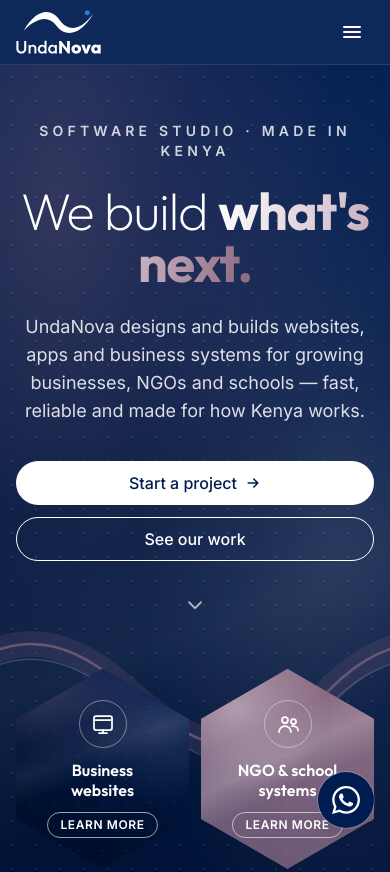
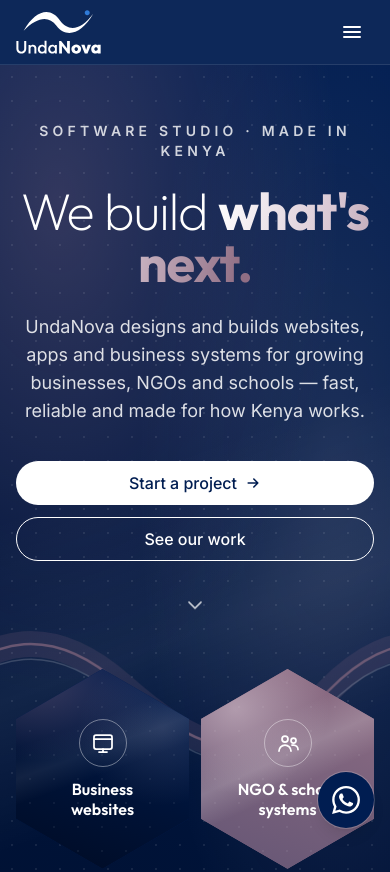
Before and after one commit to Jkosencha/undanova, a Next.js app: page / in a window 390 px wide. Shown: the top 872 px of the page. Built offline with nearby package versions, Linux system fonts and the light colour scheme.

Commit message:
Hide the hexagon Learn more pill on phones
In the small mobile hexagons it wrapped onto two lines and was clipped; the whole tile is already a link.

```diff
--- a/src/components/hexagon.tsx
+++ b/src/components/hexagon.tsx
@@ -29,7 +29,7 @@ export function HexTile({ href, title, icon, variant = "blue", className = "" }:
           {icon}
         </span>
         <span className="relative font-heading text-base font-semibold leading-tight sm:text-xl">{title}</span>
-        <span className="relative rounded-full border border-white/60 px-3 py-1 text-xs font-semibold uppercase tracking-wider transition-colors group-hover:bg-white group-hover:text-navy">
+        <span className="relative hidden whitespace-nowrap rounded-full border border-white/60 px-3 py-1 text-xs font-semibold uppercase tracking-wider transition-colors group-hover:bg-white group-hover:text-navy sm:inline-block">
           Learn more
         </span>
       </span>
```
